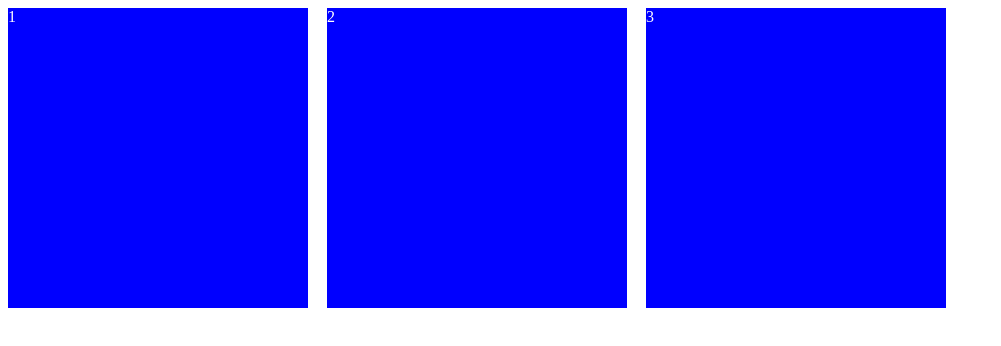
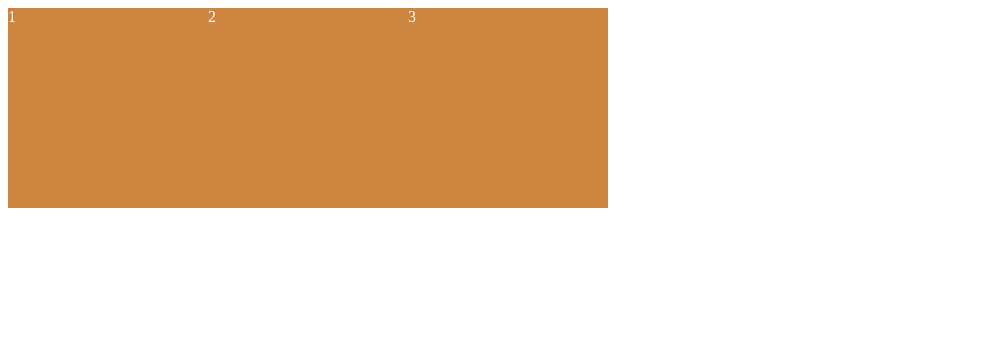
Before and after one commit to Ho9679/SCSS-Study, a plain HTML site: page index.html in a window 1280 px wide. Shown: the whole page, without its empty margins (0-1001 px from the left). Drawn offline with Linux system fonts and the light colour scheme.

Commit message:
1.1 study

```diff
--- a/index.html
+++ b/index.html
@@ -7,8 +7,10 @@
     <title>SCSS Masterclass</title>
   </head>
   <body>
-    <div class="box">1</div>
-    <div class="box">2</div>
-    <div class="box">3</div>
+    <div class="wrapper">
+      <div class="box">1</div>
+      <div class="box">2</div>
+      <div class="box">3</div>
+    </div>
   </body>
 </html>
--- a/style.css
+++ b/style.css
@@ -1,14 +1,14 @@
+body {
+  display: flex;
+}
+
+.wrapper {
+  display: flex;
+}
+
 .box {
-  background: blue;
-  width: 300px;
-  height: 300px;
-  margin-bottom: 2px;
-  display: inline-block;
+  width: 200px;
+  height: 200px;
+  background: peru;
   color: white;
 }
-.box:nth-child(2) {
-  margin-left: 15px;
-}
-.box:nth-child(3) {
-  margin-left: 15px;
-}
```
Also changed, not shown: Recap.txt.
